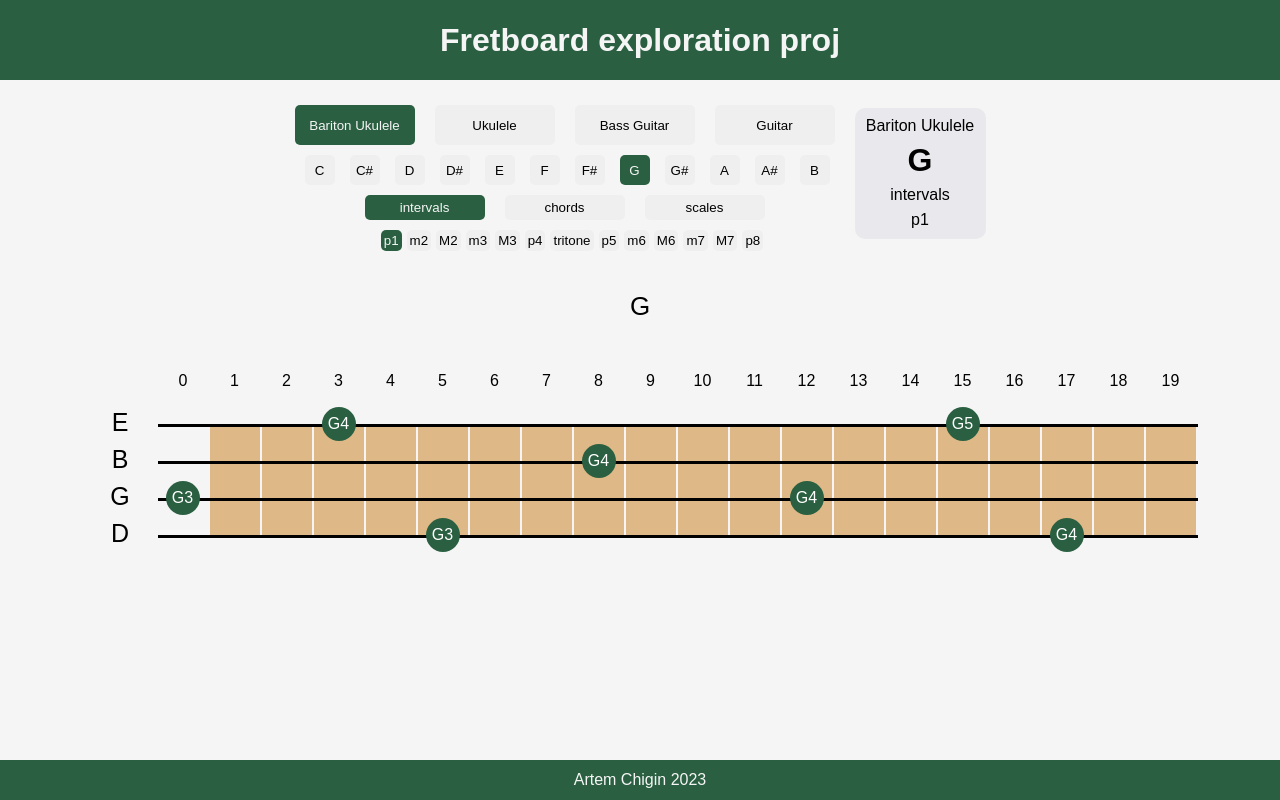
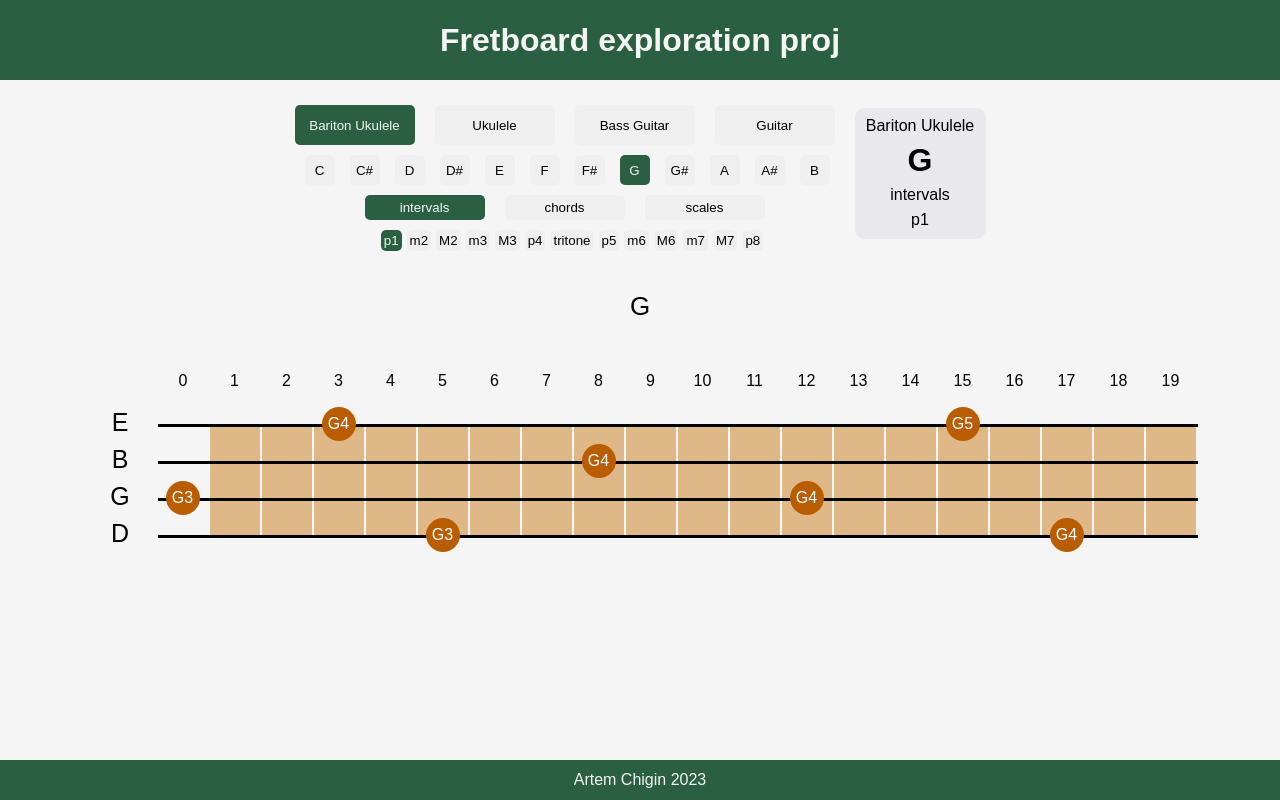
Before and after one commit to artem-chigin/fretboard-map, a React (Create React App) app: page / in a window 1280 px wide. Built offline with nearby package versions, Linux system fonts and the light colour scheme.

Commit message:
Colored notes on fretboard

```diff
--- a/src/components-for-render/display-instrument.js
+++ b/src/components-for-render/display-instrument.js
@@ -21,9 +21,34 @@ function FretNumbers({fretNumbers}) {
 
 
 function Note({note, noteIndex, stringIndex}) {
+
+    const noteColors = {
+        "C": "#BA0000",
+        "C#": "6900BA",
+        "Db": "6900BA",
+        "D": "#BABA00",
+        "D#": "#863365",
+        "Eb": "#863365",
+        "E": "#8EB1BA",
+        "F": "#740001",
+        "F#": "#5D65B9",
+        "Gb": "#5D65B9",
+        "G": "#BA5D00",
+        "G#": "#8955B8",
+        "Ab": "#8955B8",
+        "A": "#259525",
+        "A#": "#7B4B5B",
+        "Bb": "#7B4B5B",
+        "B": "#6893BA"
+    }
+
+    const noteColor = noteColors[note.noteName]
+
     return (
         <td id={"string" + stringIndex + "note" + noteIndex} className="noteContainer">
-            <div className='note' visibility={note.visibility}>{note.noteName + note.octave}</div>
+            <div className='note'
+                visibility={note.visibility}
+                style={{backgroundColor: noteColor}}>{note.noteName + note.octave}</div>
         </td>
     )
 }
```
